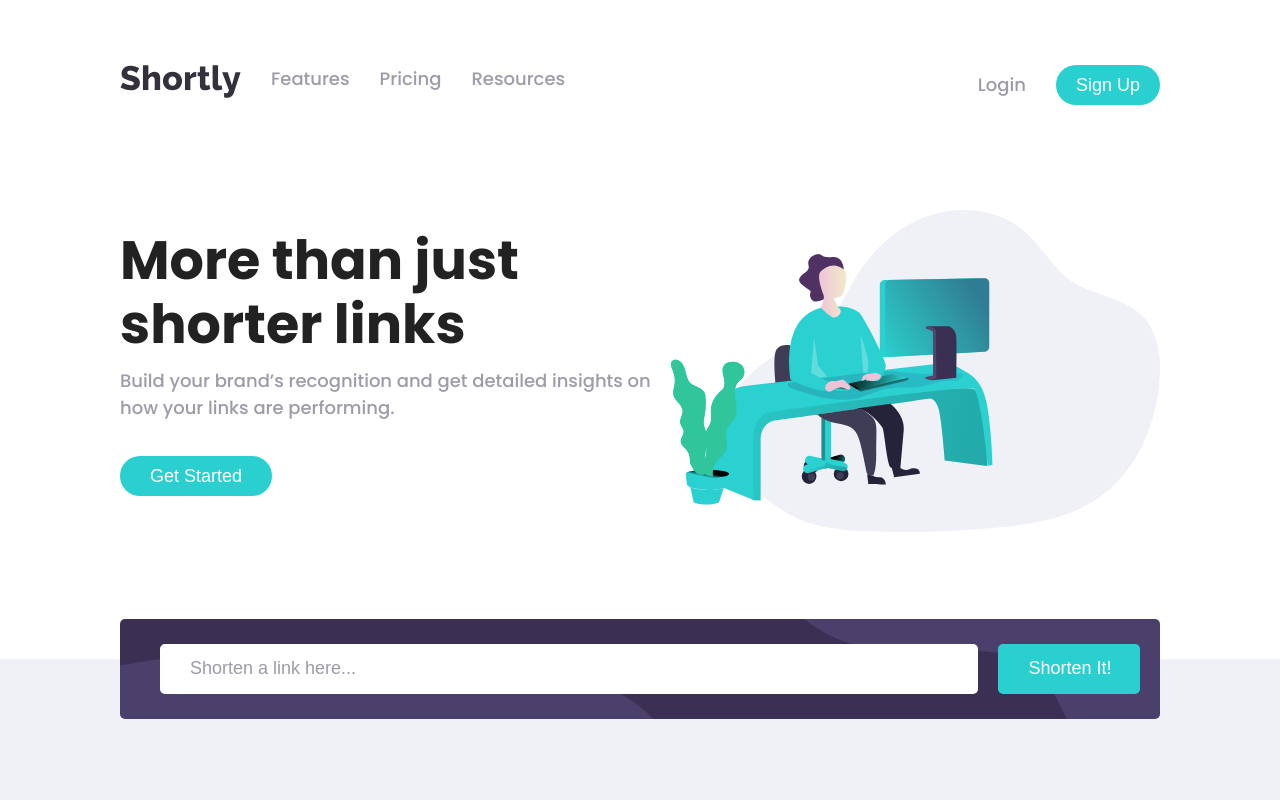
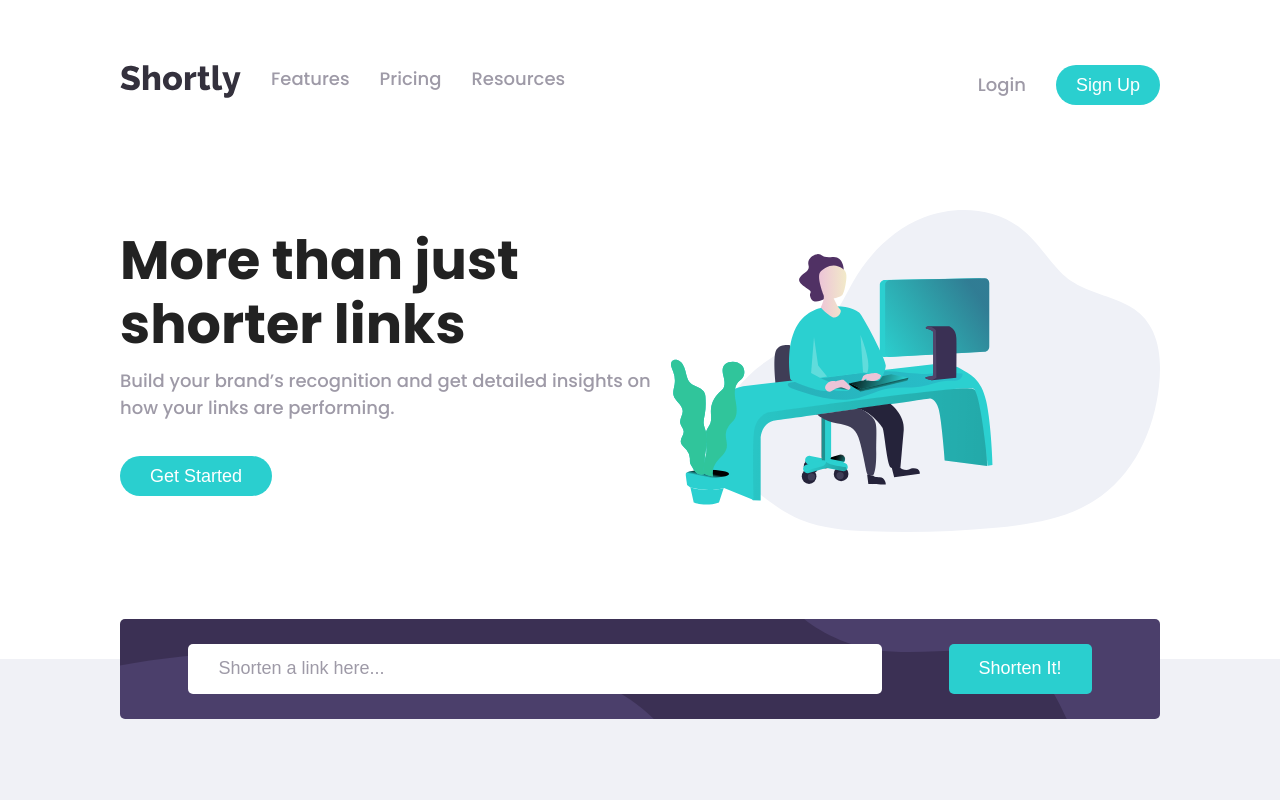
Before and after one commit to tochukwuali/URL-Shortener, a React (Create React App) app: page / in a window 1280 px wide. Shown: the top 800 px of the page. Built offline with nearby package versions, Linux system fonts and the light colour scheme.

Commit message:
improve responsiveness input, features

```diff
--- a/src/components/Features/Feature/Feature.module.scss
+++ b/src/components/Features/Feature/Feature.module.scss
@@ -28,6 +28,9 @@
 
 p {
   color: $grayish-violet;
+  @media (max-width: 400px) {
+    font-size: 0.8rem;
+  }
 }
 
 .img {
@@ -75,7 +78,7 @@
   @media (max-width: 900px) {
     height: 100px;
     width: 10px;
-    top: 200px;
+    top: 90%;
     right: 49%;
   }
 }
--- a/src/components/Features/Features.module.scss
+++ b/src/components/Features/Features.module.scss
@@ -34,9 +34,3 @@
     }
   }
 }
-
-img:nth-of-type(3) {
-	left: -5px;
-	position: relative;
-	top: -3px;
-}
--- a/src/components/Input/Input.module.scss
+++ b/src/components/Input/Input.module.scss
@@ -18,10 +18,11 @@
   margin: 0 auto;
   white-space: nowrap;
   display: flex;
-  flex-wrap: nowrap;
+  flex-wrap: wrap;
   justify-content: space-around;
   @media (max-width: 700px) {
     flex-direction: column;
+    flex-wrap: nowrap;
   }
   input {
     height: 50px;
@@ -29,35 +30,49 @@
     padding: 0 30px;
     margin: 25px 0px 25px 40px;
     border-radius: 5px;
+    flex-basis: calc(100%/1.5);
     @media (max-width: 700px) {
+      flex-basis: 0;
       margin: 25px 20px 10px;
       width: auto;
       font-size: 0.8rem;
+      padding: 17px;
+      max-height: 50px;
     }
   }
   ::placeholder {
     color: $grayish-violet;
+    @media (max-width: 700px) {
+      text-align: center;
+    }
   }
   button {
     height: 50px;
     min-width: 120px;
     border-radius: 5px;
     padding: 10px 30px;
-    margin-right: 20px;
+    margin-right: 40px;
+    margin-left: 10px;
     @media(max-width: 1000px) {
       padding: 10px 20px;
     }
     @media (max-width: 700px) {
-      margin-top: 10px;
+      margin: 10px 20px 25px;
     }
   }
   p {
     color: $red;
-    padding: 0px 0 20px 40px;
+    padding: 10px 0 20px 40px;
     font-style: italic;
     font-weight: $light;
     margin-top: -20px;
     font-size: 0.8rem;
+    flex-basis: 100%;
+    @media (max-width: 700px) {
+      flex-basis: 0;
+      padding-left: 20px;
+      padding-top: 10px;
+    }
   }
 }
 
--- a/src/index.scss
+++ b/src/index.scss
@@ -112,6 +112,9 @@
   font-size: 1.2rem;
   font-weight: $bold;
   padding-bottom: 20px;
+  @media(max-width: 420px) {
+    font-size: 1rem;
+  }
 }
 
 h4 {
```
Also changed, not shown: src/components/Features/Features.js (+3 -6 lines).
